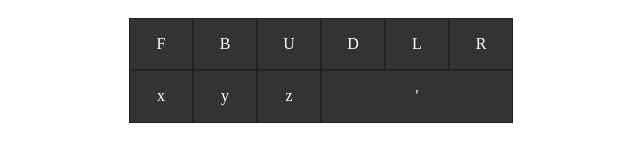
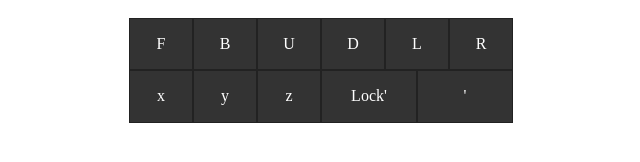
Before and after one commit to Xvezda/react-3d-cube-puzzle, a React (Vite) app: page / in a window 1280 px wide. Shown: the part 482-644 px from the top of the page, without its empty margins (319-959 px from the left). Built offline with nearby package versions, Linux system fonts and the light colour scheme.

Commit message:
feat: add prime lock button

```diff
--- a/App.tsx
+++ b/App.tsx
@@ -8,6 +8,7 @@ export function App() {
   const [minUnit, _setMinUnit] = useState(50);
   const [unit, setUnit] = useState(50);
   const [isPrime, setIsPrime] = useState(false);
+  const [isLocked, setIsLocked] = useState(false);
 
   const containerRef = useRef<HTMLDivElement>();
 
@@ -65,8 +66,8 @@ export function App() {
         style?: Record<string, any>;
       }) => {
         const handleClick: MouseEventHandler = () => {
-          move(children.trim() as Move);
-          setIsPrime(false);
+          move(`${children.trim()}${isPrime ? "'" : ""}` as Move);
+          if (!isLocked) setIsPrime(false);
         };
 
         return (
@@ -129,10 +130,32 @@ export function App() {
           <ControlButton>y</ControlButton>
           <ControlButton>z</ControlButton>
           <button
+            onClick={() => {
+              setIsLocked(!isLocked);
+              setIsPrime(!isPrime);
+            }}
+            style={{
+              border: `1px solid #222`,
+              backgroundColor: isLocked ? "#222" : "#333",
+              color: "white",
+              fontSize: "1rem",
+              padding: "1rem 1.5rem",
+              flex: 1,
+            }}
+          >
+            Lock'
+          </button>
+          <button
+            disabled={isLocked}
             onClick={() => setIsPrime(!isPrime)}
             style={{
               border: `1px solid #222`,
-              backgroundColor: isPrime ? "#222" : "#333",
+              backgroundColor:
+                isLocked ?
+                  "#555" :
+                  isPrime ?
+                    "#222" :
+                    "#333",
               color: "white",
               fontSize: "1rem",
               padding: "1rem 1.5rem",
```
